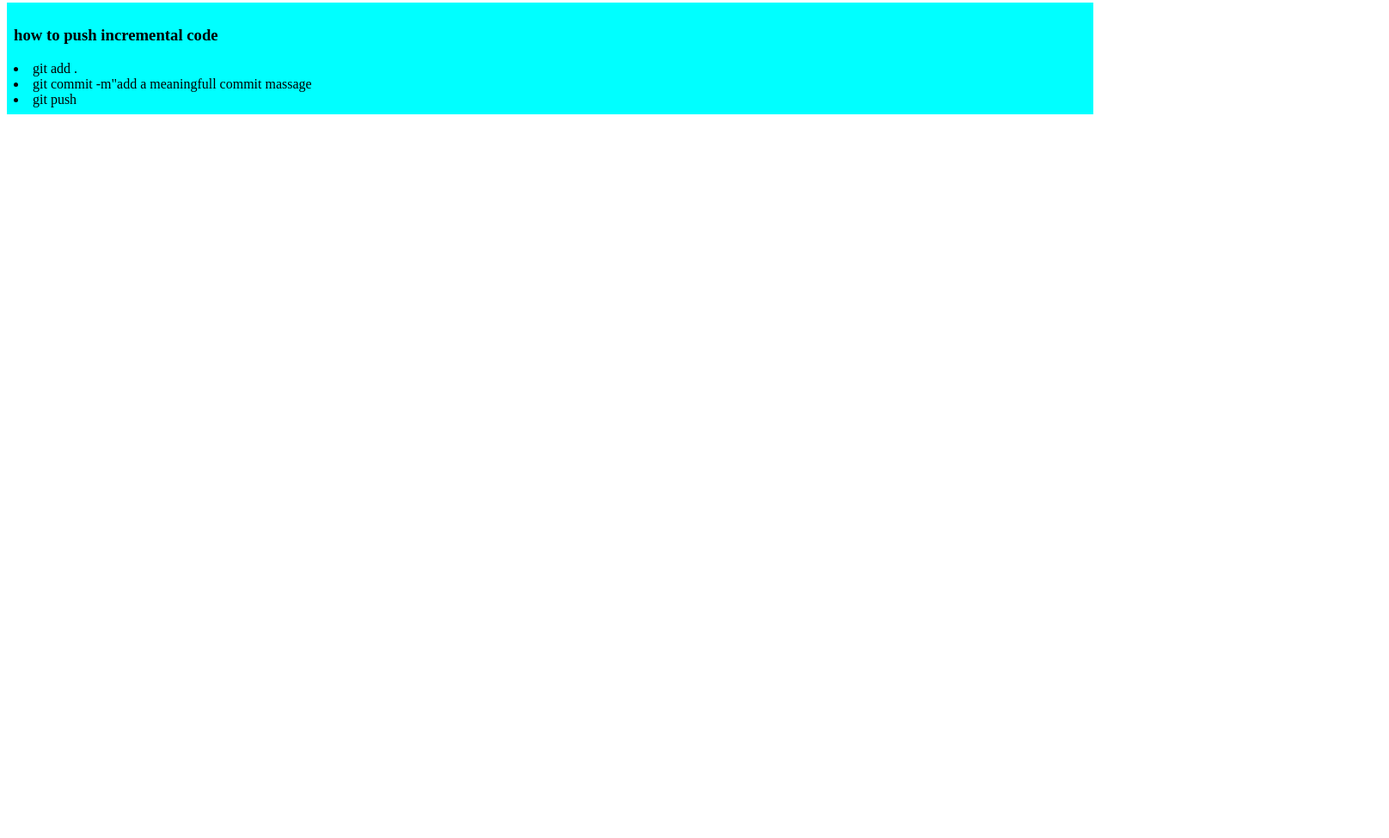
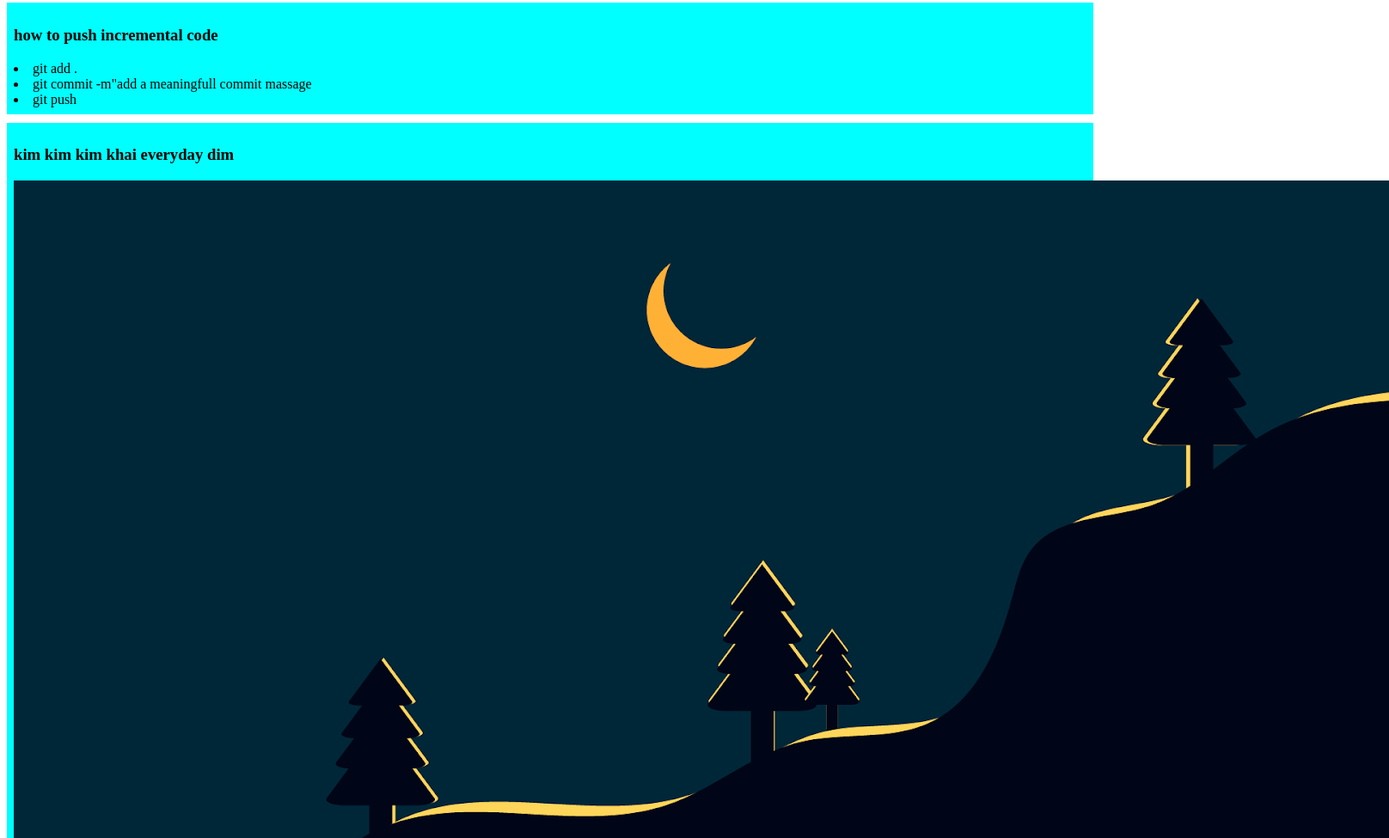
Before and after one commit to imteajrafid/My-first-github-repo, a plain HTML site: page index.html in a window 1280 px wide. Shown: the part 417-1392 px from the top of the page at 86% size, 1616 px wide, since content can reach past the window. Before the commit the page ends 800 px from the top, so only its background shows below. Drawn offline with Linux system fonts and the light colour scheme.

Commit message:
kim kelo dim

```diff
--- a/index.html
+++ b/index.html
@@ -30,5 +30,9 @@
                 <li>git commit -m"add a meaningfull commit massage</li>
                 <li>git push</li>
             </div>
+            <div>
+                <h3>kim kim kim khai everyday dim</h3>
+                <img src="image/wallpaper.webp" alt="" srcset="">
+            </div>
 </body>
 </html>
```
Also changed, not shown: image/wallpaper.webp (added).
